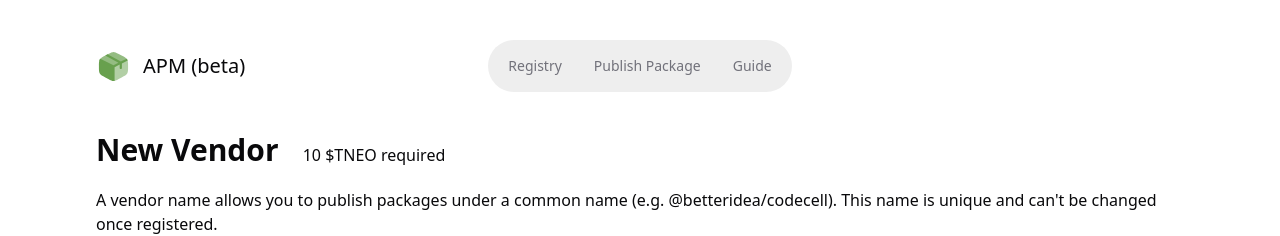
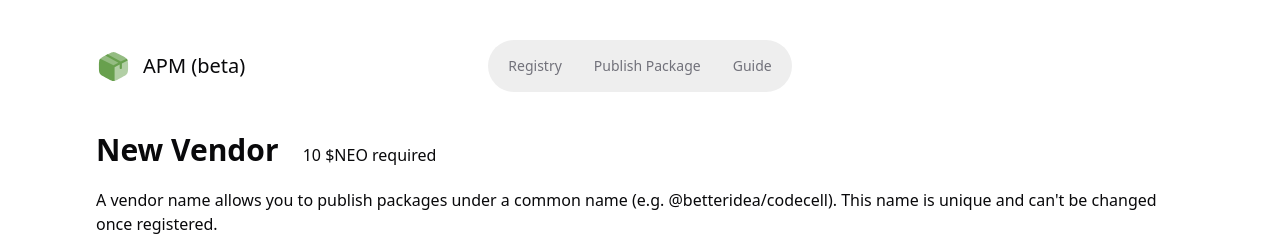
Before and after one commit to betteridea-dev/apm-web, a Next.js app: page /new-vendor in a window 1280 px wide. Shown: the top 236 px of the page. Built offline with nearby package versions, Linux system fonts and the light colour scheme.

Commit message:
replace test neo with neo

```diff
--- a/src/components/guide.tsx
+++ b/src/components/guide.tsx
@@ -36,7 +36,7 @@ return M
             </div>
             <div className="flex flex-col gap-2">
                 <div className="text-xl font-bold">Step 3: Hit the publish button</div>
-                <div className="text-lg font-medium"><strong>10 Test NEO ($TNEO) tokens</strong> must be burnt to publish a new package or register a vendor name, after which <strong>1 $TNEO</strong> is burnt to publish future updates to existing packages.<br /> To get $TNEO, join our <Link href="https://discord.gg/nm6VKUQBrA" className="text-[#68a04e] font-bold">discord</Link> and tell us about the package you wish to publish.</div>
+                <div className="text-lg font-medium"><strong>10 NEO ($NEO) tokens</strong> must be burnt to publish a new package or register a vendor name, after which <strong>1 $NEO</strong> is burnt to publish future updates to existing packages.<br /> To get $NEO, join our <Link href="https://discord.gg/nm6VKUQBrA" className="text-[#68a04e] font-bold">discord</Link> and tell us about the package you wish to publish.</div>
                 <div className="text-lg">The publisher will check for the input details and let you know if the package got published.</div>
                 <div className="text-lg">In case of any errors, you will have to fix your entered data.</div>
             </div>
--- a/src/components/publish.tsx
+++ b/src/components/publish.tsx
@@ -186,7 +186,7 @@ export default function Publish() {
 
     return <div>
         <title>Publish | APM | BetterIDEa</title>
-        <div className="mb-5"><span className="text-xl font-bold p-5">{toUpdate?"Update":"Publish"}</span> {toUpdate?"Update an existing package":"Publish your own package"} <span className="mx-5 truncate">(needs {toUpdate?"1":"10"} Test NEO)</span></div>
+        <div className="mb-5"><span className="text-xl font-bold p-5">{toUpdate?"Update":"Publish"}</span> {toUpdate?"Update an existing package":"Publish your own package"} <span className="mx-5 truncate">(needs {toUpdate?"1":"10"} $NEO)</span></div>
         <div className="flex flex-col gap-4">
             <TextInput defaultValue={packageName} placeholder="Package name" onChange={setPackageName} icon={<IdCardIcon width={25} height={25} />} />
             <TextInput defaultValue={vendorName} placeholder="Vendor name (optional - default @apm)" onChange={setVendorName} icon={<PersonIcon width={25} height={25} />} />
@@ -197,7 +197,7 @@ export default function Publish() {
             <FileInput placeholder="Upload main.lua" allow=".lua" onChange={setMain} icon={<CodeIcon width={25} height={25} />} />
             <TextInput defaultValue={repositoryUrl} placeholder="Repository Url" onChange={setRepositoryUrl} icon={<Link1Icon width={25} height={25} />} />
 
-            {address ? <Button className="bg-[#666]" disabled={publishing} onClick={onPublishClicked}> {publishing && <ReloadIcon className="animate-spin mr-2" />}{toUpdate ? "Update (1 $TNEO)" :"Publish (10 $TNEO)"}</Button> : <Button className="bg-[#666]" onClick={connectWallet}>Connect Wallet</Button>}
+            {address ? <Button className="bg-[#666]" disabled={publishing} onClick={onPublishClicked}> {publishing && <ReloadIcon className="animate-spin mr-2" />}{toUpdate ? "Update (1 $NEO)" :"Publish (10 $NEO)"}</Button> : <Button className="bg-[#666]" onClick={connectWallet}>Connect Wallet</Button>}
         </div>
     </div>
 }
--- a/src/pages/new-vendor.tsx
+++ b/src/pages/new-vendor.tsx
@@ -99,7 +99,7 @@ export default function NewVendor() {
                 </div>
                 <div className="my-10 w-full h-full flex flex-col gap-5">
                     <div className="">
-                        <span className="text-3xl font-bold">New Vendor</span> <span className="mx-5 truncate">10 $TNEO required</span>
+                        <span className="text-3xl font-bold">New Vendor</span> <span className="mx-5 truncate">10 $NEO required</span>
                     </div>
                     A vendor name allows you to publish packages under a common name (e.g. @betteridea/codecell). This name is unique and can't be changed once registered.
                         <TextInput placeholder="Vendor Name" icon="🏷️" onChange={setVendorName}/>
```
